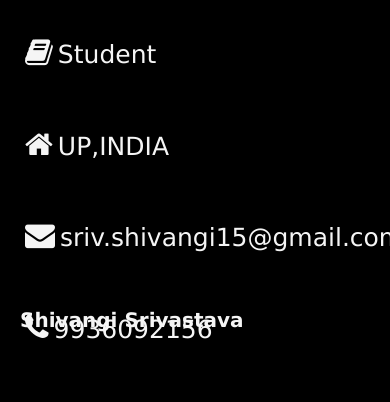
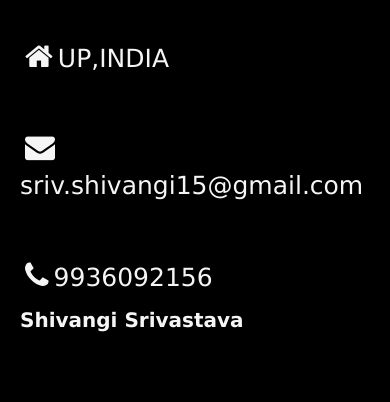
Before and after one commit to shivi151298/shivi151298.github.io, a plain HTML site: page index.html in a window 390 px wide. Shown: the part 259-661 px from the top of the page. Drawn offline with nearby package versions, Linux system fonts and the light colour scheme.

Commit message:
Update col1.css

```diff
--- a/col1.css
+++ b/col1.css
@@ -128,16 +128,7 @@
 			font-size: 30px;
 			color:lightgray;
 	}
- @media only screen and (max-width:600px)
-    {
-        ul{
-            font-size: 40px;
 
-        }
-        .row{
-            height: 700px;
-            width: 700px;
-        }
 
 	a:hover
 	{
```
